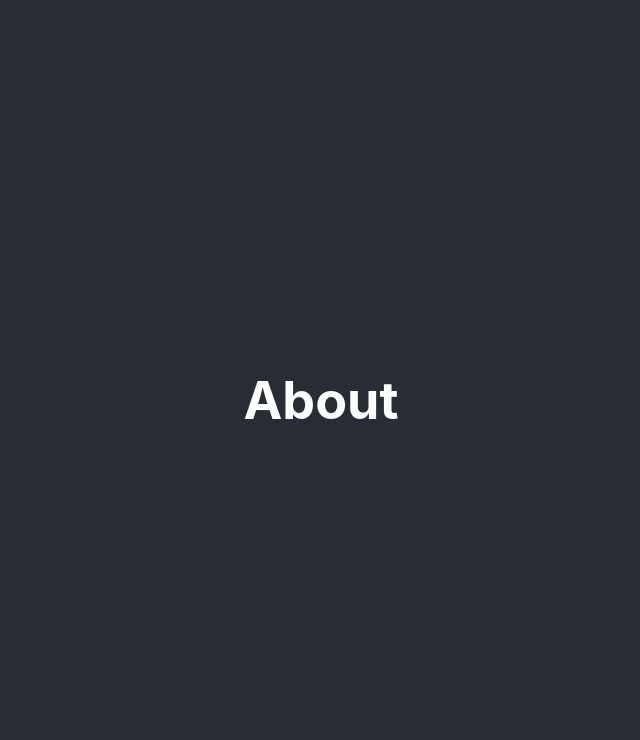
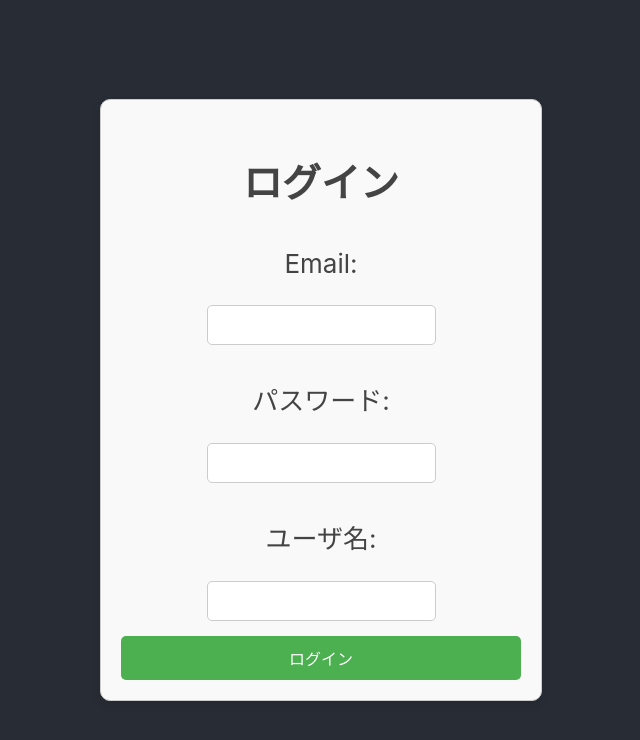
Before and after one commit to F-ritsu-ritsu/refrigister_page, a React (Create React App) app in the folder refrigister_page/: page /Login in a window 1280 px wide. Shown: the top 740 px of the page, without its empty margins (319-959 px from the left). Built offline with nearby package versions, Linux system fonts and the light colour scheme.

Commit message:
add:ログインページの実装

```diff
--- a/refrigister_page/src/App.js
+++ b/refrigister_page/src/App.js
@@ -1,7 +1,7 @@
 import logo from './logo.svg';
 import './App.css';
 import Home from './components/Home';
-import Login from './components/Login';
+import Login from './components/login/Login';
 import { BrowserRouter, Routes, Route, Link } from 'react-router-dom';
 function App() {
 
--- a/refrigister_page/src/components/Login.js
+++ /dev/null
@@ -1,9 +0,0 @@
-const Login = () => {
-    return (
-      <div>
-        <h1>About</h1>
-      </div>
-    );
-  };
-
-  export default Login;
--- /dev/null
+++ b/refrigister_page/src/components/login/Login.css
@@ -0,0 +1,64 @@
+.login-container {
+    max-width: 400px;
+    margin: 50px auto;
+    padding: 20px;
+    border: 1px solid #ccc;
+    border-radius: 10px;
+    box-shadow: 0 4px 8px rgba(0, 0, 0, 0.1);
+    background-color: #f9f9f9;
+    width: 100%;
+  }
+
+  h2 {
+    text-align: center;
+    margin-bottom: 20px;
+    color: #444444;
+  }
+
+  form {
+    display: flex;
+    flex-direction: column;
+  }
+
+  label {
+    margin-bottom: 5px;
+    font-weight: bold;
+  }
+
+  input {
+    margin-bottom: 15px;
+    padding: 10px;
+    font-size: 16px;
+    border: 1px solid #ccc;
+    border-radius: 5px;
+  }
+
+  button {
+    padding: 10px;
+    font-size: 16px;
+    background-color: #4CAF50;
+    color: white;
+    border: none;
+    border-radius: 5px;
+    cursor: pointer;
+  }
+
+  button:hover {
+    background-color: #45a049;
+  }
+  p {
+    text-align: center;
+    margin-top: 20px;
+    color: #444444;
+  }
+
+  .error-message {
+    color: #ff4d4d; /* 赤色の文字 */
+    background-color: #ffe6e6; /* 背景色を淡い赤に */
+    border: 1px solid #ff4d4d; /* 赤色の境界線 */
+    padding: 10px; /* パディングを追加 */
+    margin-top: 10px; /* フォームとの間に余白を追加 */
+    border-radius: 5px; /* 角を少し丸くする */
+    font-size: 14px; /* フォントサイズを調整 */
+    text-align: center; /* テキストを中央揃えに */
+  }
--- /dev/null
+++ b/refrigister_page/src/components/login/Login.js
@@ -0,0 +1,91 @@
+import React, { useState } from 'react';
+import { useNavigate } from 'react-router-dom';
+import './Login.css';
+
+const LoginForm = () => {
+  const [email, setEmail] = useState('');
+  const [password, setPassword] = useState('');
+  const [username, setUsername] = useState('');
+  const [errorMessage, setErrorMessage] = useState(''); // エラーメッセージ用のステート
+  const navigate = useNavigate();
+
+  const handleSubmit = async (e) => {
+    e.preventDefault();
+
+    const loginData = {
+      email,
+      password,
+      username,
+    };
+
+    try {
+      const response = await fetch('http://takaryo1010.site:8080/users/login', {
+        method: 'POST',
+        headers: {
+          'Content-Type': 'application/json',
+          'accept': 'application/json',
+        },
+        body: JSON.stringify(loginData),
+      });
+
+      if (!response.ok) {
+        throw new Error('ログインに失敗しました');
+      }
+
+      const data = await response.json();
+      console.log('ログイン成功:', data);
+
+      // ログイン成功後にホームページへリダイレクト
+      navigate('/');
+    } catch (error) {
+      console.error('エラー:', error);
+      setErrorMessage('ログインに失敗しました。<br />メールアドレスまたはパスワードが正しくありません。'); // エラーメッセージを設定
+    }
+  };
+
+  return (
+    <div className="login-container">
+      <h2>ログイン</h2>
+      {errorMessage && (
+        <div
+          className="error-message"
+          dangerouslySetInnerHTML={{ __html: errorMessage }} // HTMLとしてエラーメッセージをレンダリング
+        />
+      )}
+      <form onSubmit={handleSubmit}>
+        <div>
+          <p>Email:</p>
+          <input
+            type="email"
+            value={email}
+            onChange={(e) => setEmail(e.target.value)}
+            required
+          />
+        </div>
+        <div>
+          <p>パスワード:</p>
+          <input
+            type="password"
+            value={password}
+            onChange={(e) => setPassword(e.target.value)}
+            required
+          />
+        </div>
+        <div>
+          <p>ユーザ名:</p>
+          <input
+            type="text"
+            value={username}
+            onChange={(e) => setUsername(e.target.value)}
+            required
+          />
+        </div>
+        <button type="submit">ログイン</button>
+      </form>
+
+
+    </div>
+  );
+};
+
+export default LoginForm;
```
Also changed, not shown: refrigister_page/src/components/login/modules/fetch_login.js (added).
